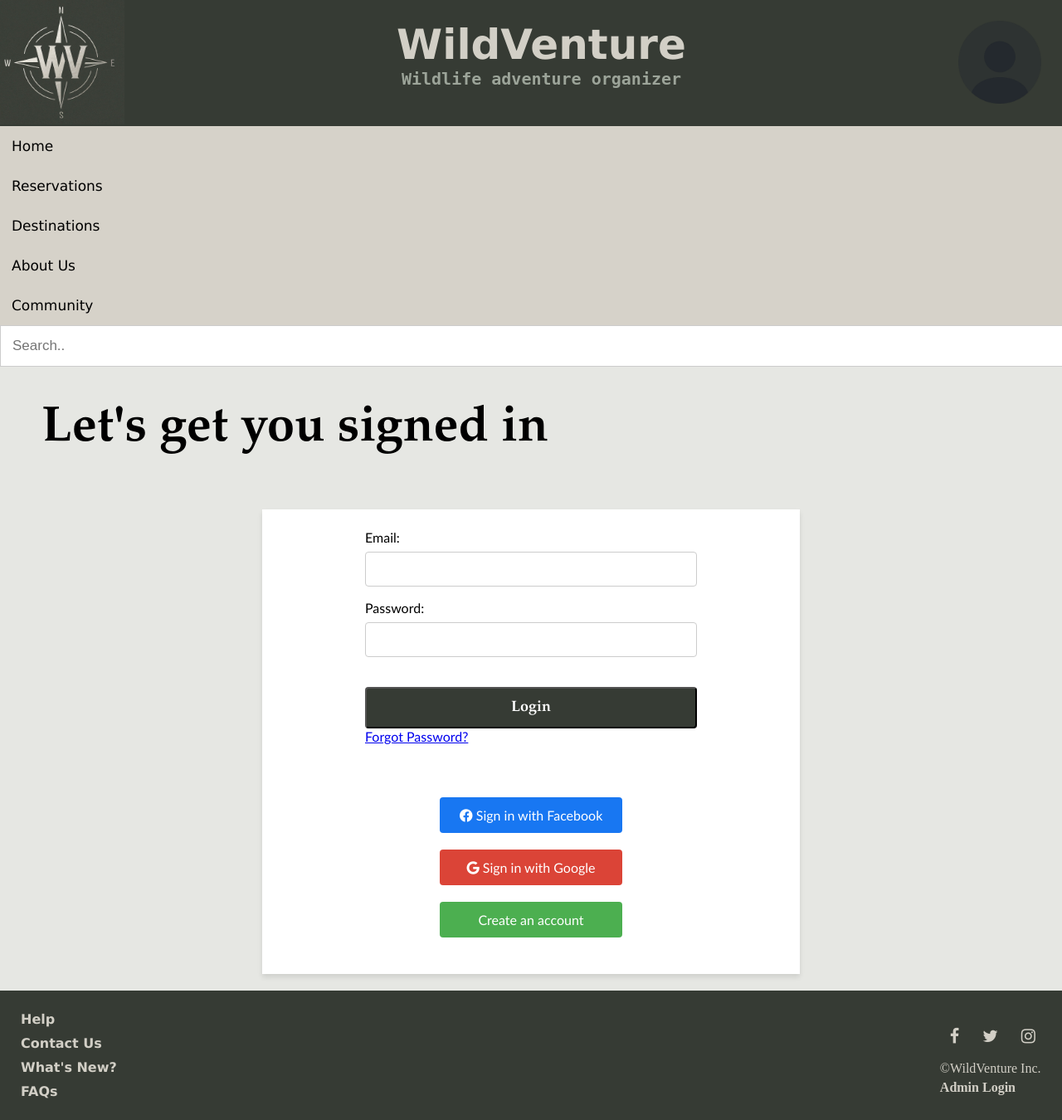
After one commit to Lonixndu/WildVenture, a PHP site: page /login-page.php in a window 1280 px wide. The commit adds this page. Shown: the whole page at 83% size. Run offline with PHP 8.4, Linux system fonts and the light colour scheme.

Commit message:
connected database, login page

```diff
--- a/about-us.php
+++ b/about-us.php
@@ -8,7 +8,7 @@
     <link rel="icon" href="./templates/favicon.ico">
     <title>WildVenture Reservations</title>
 
-    <link rel="stylesheet" href="./templates/website-css.css">
+    <link rel="stylesheet" href="./templates/CSS/website-css.css">
 </head>
 
 
--- a/community.php
+++ b/community.php
@@ -7,7 +7,7 @@
     <link rel="icon" href="./templates/favicon.ico">
     <title>WildVenture Community</title>
 
-    <link rel="stylesheet" href="./templates/website-css.css">
+    <link rel="stylesheet" href="./templates/CSS/website-css.css">
 </head>
 
 
--- a/destinations.php
+++ b/destinations.php
@@ -8,7 +8,7 @@
     <link rel="icon" href="./templates/favicon.ico">
     <title>WildVenture Reservations</title>
 
-    <link rel="stylesheet" href="./templates/website-css.css">
+    <link rel="stylesheet" href="./templates/CSS/website-css.css">
 </head>
 
 
--- a/faqs.php
+++ b/faqs.php
@@ -8,7 +8,7 @@
     <link rel="icon" href="./templates/favicon.ico">
     <title>WildVenture Reservations</title>
 
-    <link rel="stylesheet" href="./templates/website-css.css">
+    <link rel="stylesheet" href="./templates/CSS/website-css.css">
 </head>
 
 
--- /dev/null
+++ b/login-page.php
@@ -0,0 +1,73 @@
+<!DOCTYPE html>
+<html lang="en">
+
+<head>
+    <meta charset="UTF-8">
+    <meta name="viewport" content="width=device-width, initial-scale=1.0">
+
+    <link rel="icon" href="./templates/favicon.ico">
+    <title>WildVenture Login</title>
+
+    <link rel="stylesheet" href="./templates/CSS/login-css.css">
+    <link rel="stylesheet" href="./templates/CSS/website-css.css">
+</head>
+
+
+<body>
+
+    <!--Adding header from header.php-->
+    <div class="header">
+        <?php include('./templates/header.php');?>
+    </div>
+
+
+
+    <!--body content-->
+    <div>
+        <div class="heading-1">
+            <h1>Let's get you signed in</h1>
+        </div>
+
+        <div class="body-content">
+            <div class="container">
+                <div class="form-container">
+                    <form action="./database-read.php" method="POST">
+                        <label for="email">Email:</label>
+                        <input type="email" id="email" name="email" required>
+
+                        <label for="password">Password:</label>
+                        <input type="password" id="password" name="password" required>
+
+                        <input type="submit" value="Login" class="login">
+
+                        <a href="#" class="forgot-password">Forgot Password?</a>
+                    </form>
+                </div>
+
+                <div class="additional-options">
+                    <div class="social-sign-in">
+                        <a href="#" class="facebook-sign-in">
+                        <i class="fab fa-facebook-f"></i> Sign in with Facebook
+                        </a>
+
+                        <a href="#" class="google-sign-in">
+                        <i class="fab fa-google"></i> Sign in with Google
+                        </a>
+
+                        <a href="#" class="create-account">Create an account</a>
+                    </div>
+                </div>
+            </div>
+        </div>
+    </div>
+
+
+
+    <!--Adding footer from footer.php-->
+    <div class="footer">
+    <?php include('./templates/footer.php');?>
+    </div>
+</body>
+
+
+</html>
--- a/reservations.php
+++ b/reservations.php
@@ -8,7 +8,7 @@
     <link rel="icon" href="./templates/favicon.ico">
     <title>WildVenture Reservations</title>
 
-    <link rel="stylesheet" href="./templates/website-css.css">
+    <link rel="stylesheet" href="./templates/CSS/website-css.css">
 </head>
 
 
@@ -26,6 +26,10 @@
         <div class="heading-1">
             <h1>Reserve Your Trip</h1>
         </div>
+
+        <div class="reserve-from">
+
+        </div>
     </div>
 
 
--- /dev/null
+++ b/templates/CSS/login-css.css
@@ -0,0 +1,119 @@
+@import url('https://fonts.googleapis.com/css2?family=Roboto:wght@400;500&display=swap');
+@import url('https://cdnjs.cloudflare.com/ajax/libs/font-awesome/6.0.0-beta2/css/all.min.css');
+
+.body-content {
+  display: flex;
+  justify-content: center;
+  align-items: center;
+  height: 75vh;
+  font-family: 'Trebuchet MS', sans-serif;
+}
+
+.container {
+  display: flex;
+  justify-content: center;
+  align-items: center;
+  flex-direction: column;
+  width: 100%;
+  max-width: 600px;
+  padding: 24px;
+  background-color: #fff;
+  box-shadow: 0 4px 6px rgba(0, 0, 0, 0.1);
+}
+
+.form-container {
+  width: 100%;
+  max-width: 400px;
+}
+
+.container form {
+  display: flex;
+  flex-direction: column;
+  margin-bottom: 24px;
+}
+
+.form-container label {
+  margin-bottom: 8px;
+}
+
+#email, #password{
+  padding: 8px;
+  border: 1px solid #ccc;
+  border-radius: 4px;
+  font-size: 16px;
+  line-height: 1.5;
+  margin-bottom: 16px;
+  transition: border-color 0.2s ease-in-out;
+}
+
+#email:focus, #password:focus{
+  border-color: #4caf50;
+  outline: none;
+}
+
+
+
+.additional-options {
+  display: flex;
+  flex-direction: column;
+  align-items: center;
+  width: 100%;
+  max-width: 400px;
+  margin-top: 20px;
+}
+
+.social-sign-in {
+  display: flex;
+  flex-direction: column;
+  margin-bottom: 20px;
+}
+
+/* Wrap social sign-in links inside a container */
+.social-links-container {
+  display: flex;
+  flex-direction: column;
+  align-items: center;
+  width: 100%;
+}
+
+.facebook-sign-in, .google-sign-in, .create-account{
+  text-decoration: none;
+  color: #fff;
+  display: inline-block;
+  padding: 12px 24px;
+  border-radius: 4px;
+  transition: background-color 0.3s;
+  text-align: center;
+  margin-top: 20px; /* Add equal margin to all links */
+}
+
+.facebook-sign-in {
+  background-color: #1877f2;
+}
+
+.google-sign-in {
+  background-color: #db4437;
+}
+
+.create-account {
+  background-color: #4caf50;
+}
+
+.facebook-sign-in:hover, .google-sign-in:hover, .create-account:hover, .login:hover{
+  opacity: 0.8;
+}
+
+.login{
+  text-decoration: none;
+  font-size: 18px;
+  background-color: #363b34;
+  color: #fff;
+  display: inline-block;
+  padding: 12px 24px;
+  border-radius: 4px;
+  transition: background-color 0.3s;
+  text-align: center;
+  margin-top: 20px; /* Add equal margin to all links */
+  font-family: "Garamond", serif;
+  font-weight: bold;
+}
--- a/templates/header.php
+++ b/templates/header.php
@@ -54,7 +54,7 @@
 <body>
     <div class="topic">
         <img src="./templates/logo.jpeg" id="logo">
-        <a href="#"><img src="./templates/pfp.png" id="pfp"></a>
+        <a href="./login-page.php"><img src="./templates/pfp.png" id="pfp"></a>
         <h1 id="heading">WildVenture</h1>
         <h4 id="subHeading">Wildlife adventure organizer</h4>
 
--- a/templates/slideshow-community/slideshow-community.css
+++ b/templates/slideshow-community/slideshow-community.css
@@ -1,4 +1,4 @@
-* {box-sizing:border-box}
+/** {box-sizing:border-box}*/
 .bg {margin:0}
 img {vertical-align: middle;}
 
--- a/templates/slideshow-home/slideshow-home.css
+++ b/templates/slideshow-home/slideshow-home.css
@@ -1,6 +1,6 @@
-* {box-sizing:border-box}
+/** {box-sizing:border-box}*/
 .bg {margin:0}
-img {vertical-align: middle;}
+.slide-contain img {vertical-align: middle;}
 
 /*font-family: Verdana, sans-serif;*/
 
```
Also changed, not shown: database-connect.php (added, +14 -0 lines), database-read.php (added, +26 -0 lines), index.php (+5 -2 lines), test.php (+37 -1 lines), templates/CSS/website-css.css (renamed from templates/website-css.css).
